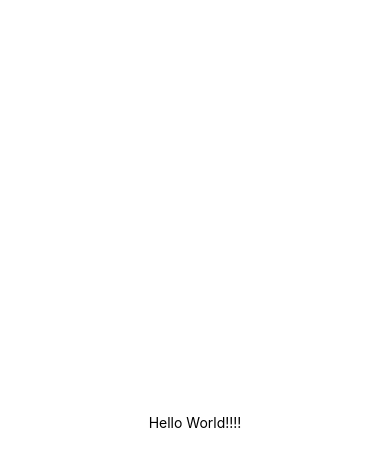
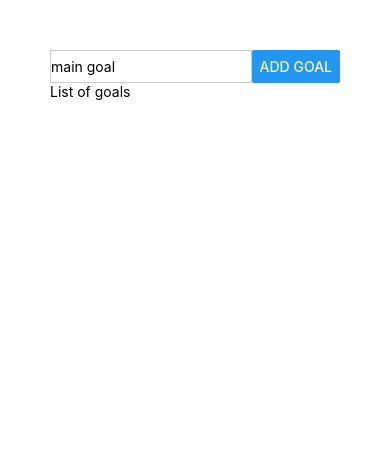
Before and after one commit to Jaazmeyn/goal-app, a React Native app: screen / in a window 390 px wide. Shown: the top 466 px of the page. Built offline with nearby package versions, Linux system fonts and the light colour scheme.

Commit message:
add styles

```diff
--- a/App.js
+++ b/App.js
@@ -1,20 +1,30 @@
-import { StatusBar } from 'expo-status-bar';
-import { StyleSheet, Text, View } from 'react-native';
+import { StyleSheet, Text, View, Button, TextInput } from 'react-native';
 
 export default function App() {
   return (
-    <View style={styles.container}>
-      <Text>Hello World!!!!</Text>
-      <StatusBar style="auto" />
+    <View style={styles.appContainer}>
+      <View style={styles.inputContainer}>
+        <TextInput style={styles.textInput} placeholder="main goal"/>
+        <Button title="Add Goal"/>
+      </View>
+      <View >
+        <Text>List of goals</Text>
+      </View>
     </View>
   );
 }
 
 const styles = StyleSheet.create({
-  container: {
-    flex: 1,
-    backgroundColor: '#fff',
-    alignItems: 'center',
-    justifyContent: 'center',
+  appContainer: {
+    padding: 50,
   },
+  inputContainer: {
+    flexDirection: 'row',
+    justifyContent: 'space-between'
+  },
+  textInput: {
+    borderWidth: 1,
+    borderColor: '#cccccc',
+    width: '80%',
+  }
 });
```
